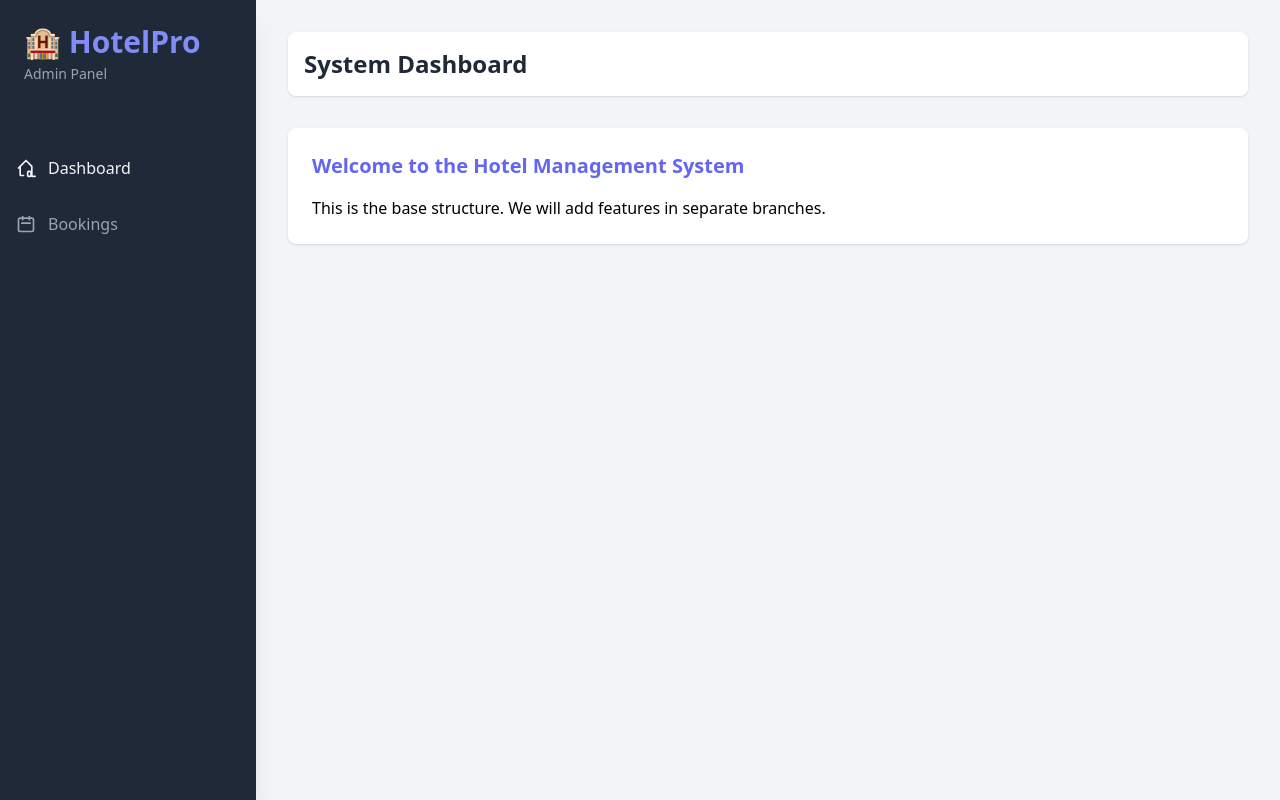
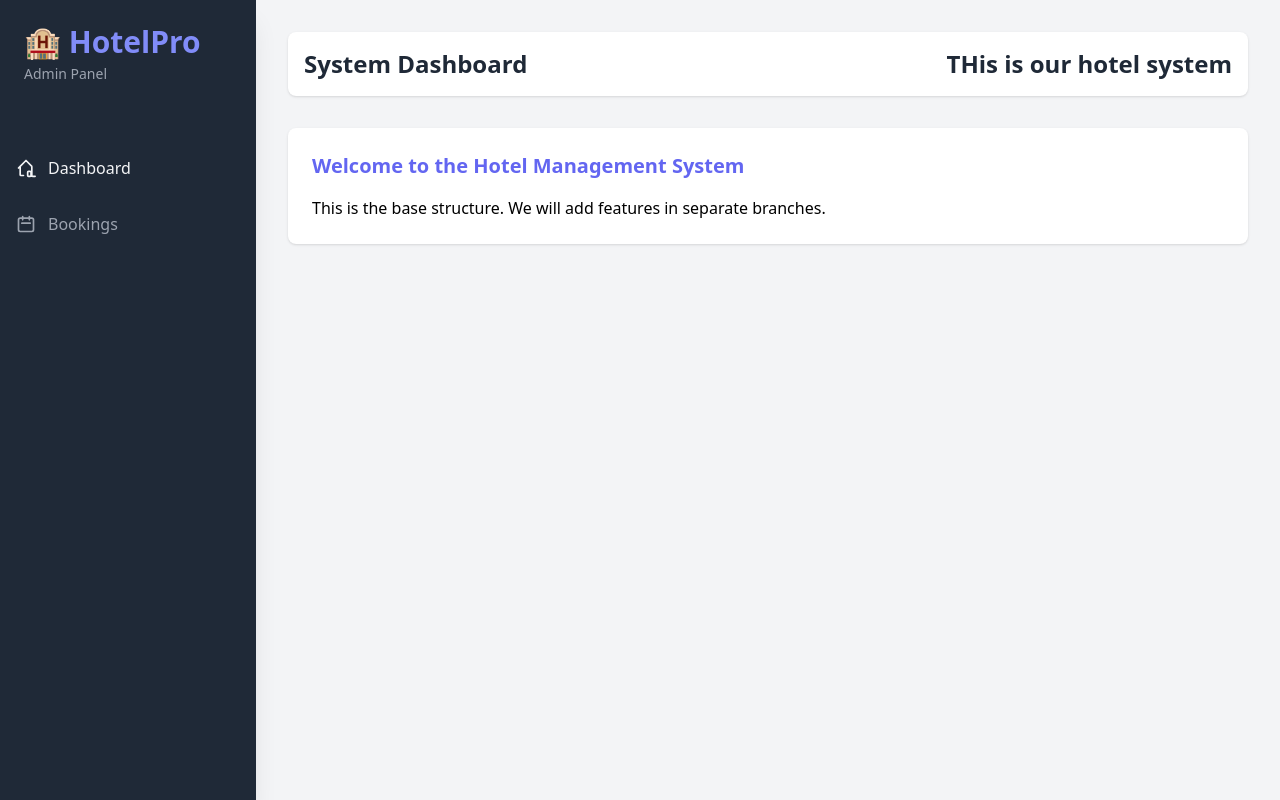
Before and after one commit to Llylimorr/pro-hotel-system, a plain HTML site: page index.html in a window 1280 px wide. Drawn offline with nearby package versions, Linux system fonts and the light colour scheme.

Commit message:
update 2

```diff
--- a/index.html
+++ b/index.html
@@ -29,6 +29,7 @@
     <div id="content" class="ml-0 md:ml-64 p-8">
         <header class="bg-white shadow rounded-lg p-4 mb-8 flex justify-between items-center">
             <h2 class="text-2xl font-semibold text-gray-800">System Dashboard</h2>
+            <h4 class="text-2xl font-semibold text-gray-800">THis is our hotel system</h4>
              <button id="menu-toggle" class="md:hidden text-gray-500 hover:text-gray-700">
                 <svg class="w-6 h-6" fill="none" stroke="currentColor" viewBox="0 0 24 24" xmlns="http://www.w3.org/2000/svg"><path stroke-linecap="round" stroke-linejoin="round" stroke-width="2" d="M4 6h16M4 12h16M4 18h16"></path></svg>
             </button>
```
